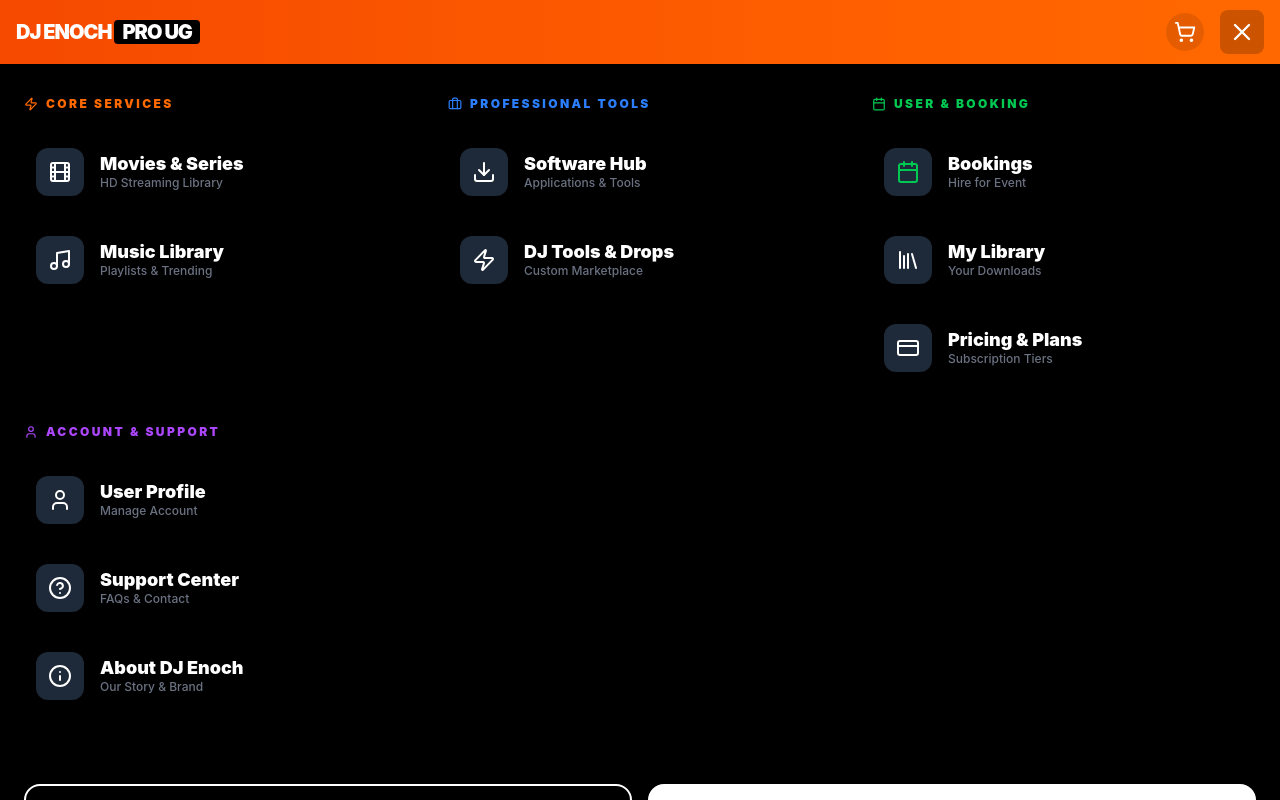
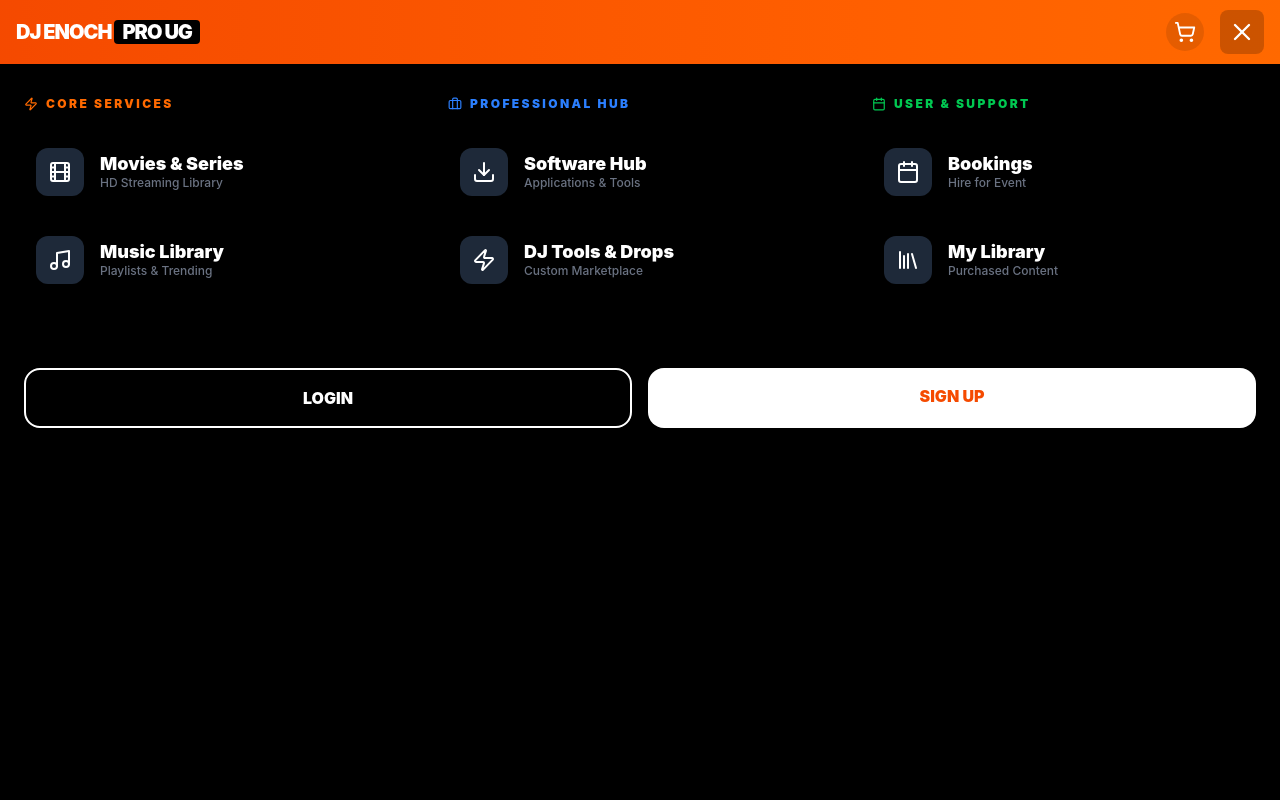
Before and after one commit to primerceug256/Businesswebsitefordjenoch, a React (Vite) app: page / in a window 1280 px wide. Both pictures are taken after a click on the button 1242 px from the left and 32 px from the top of the page. Shown: the top 800 px of the page. Built offline with nearby package versions, Linux system fonts and the light colour scheme.

Commit message:
Update Layout.tsx

```diff
--- a/src/app/components/Layout.tsx
+++ b/src/app/components/Layout.tsx
@@ -15,7 +15,7 @@ export default function Layout() {
   const [isMenuOpen, setIsMenuOpen] = useState(false);
 
   return (
-    <div className="min-h-screen bg-black text-white flex flex-col font-sans">
+    <div className="min-h-screen bg-black text-white flex flex-col">
       <header className="bg-gradient-to-r from-orange-600 to-orange-500 sticky top-0 z-50 shadow-xl">
         <div className="container mx-auto px-4 h-16 flex items-center justify-between">
           <Link to="/" className="text-xl font-black tracking-tighter">
@@ -23,6 +23,13 @@ export default function Layout() {
           </Link>
 
           <div className="flex items-center gap-4">
+            {/* ADMIN FAST ACCESS TAB (ONLY FOR YOU) */}
+            {isAdmin && (
+              <Link to="/admin" className="hidden md:flex items-center gap-1 bg-black text-white px-3 py-1 rounded-full text-[10px] font-black uppercase tracking-widest animate-pulse">
+                <ShieldCheck size={12} /> Admin Mode
+              </Link>
+            )}
+
             <Link to="/cart" className="relative p-2 bg-black/10 rounded-full">
               <ShoppingCart size={22} />
               {items.length > 0 && <span className="absolute -top-1 -right-1 bg-white text-orange-600 text-[10px] font-bold rounded-full w-4 h-4 flex items-center justify-center">{items.length}</span>}
@@ -33,75 +40,46 @@ export default function Layout() {
           </div>
         </div>
 
-        {/* FULL SCREEN STRUCTURED MENU */}
+        {/* FULL SCREEN MENU */}
         {isMenuOpen && (
           <div className="fixed inset-0 top-16 bg-black z-50 overflow-y-auto pb-20 animate-in slide-in-from-right duration-300">
             <div className="container mx-auto px-6 py-8 grid grid-cols-1 md:grid-cols-2 lg:grid-cols-3 gap-10">
 
-              {/* SECTION 1: CORE SERVICES (Entertainment) */}
+              {/* CORE SERVICES */}
               <div>
-                <h3 className="text-orange-500 text-xs font-black uppercase tracking-[0.2em] mb-6 flex items-center gap-2">
-                  <Zap size={14} /> Core Services
-                </h3>
+                <h3 className="text-orange-500 text-xs font-black uppercase tracking-[0.2em] mb-6 flex items-center gap-2"><Zap size={14} /> Core Services</h3>
                 <nav className="flex flex-col gap-4">
                   <MenuLink onClick={() => setIsMenuOpen(false)} to="/movies" icon={<Film />} label="Movies & Series" sub="HD Streaming Library" />
                   <MenuLink onClick={() => setIsMenuOpen(false)} to="/music" icon={<Music />} label="Music Library" sub="Playlists & Trending" />
                 </nav>
               </div>
 
-              {/* SECTION 2: PROFESSIONAL TOOLS */}
+              {/* PROFESSINAL TOOLS */}
               <div>
-                <h3 className="text-blue-500 text-xs font-black uppercase tracking-[0.2em] mb-6 flex items-center gap-2">
-                  <Briefcase size={14} /> Professional Tools
-                </h3>
+                <h3 className="text-blue-500 text-xs font-black uppercase tracking-[0.2em] mb-6 flex items-center gap-2"><Briefcase size={14} /> Professional Hub</h3>
                 <nav className="flex flex-col gap-4">
                   <MenuLink onClick={() => setIsMenuOpen(false)} to="/software" icon={<Download />} label="Software Hub" sub="Applications & Tools" />
                   <MenuLink onClick={() => setIsMenuOpen(false)} to="/software" icon={<Zap />} label="DJ Tools & Drops" sub="Custom Marketplace" />
                 </nav>
               </div>
 
-              {/* SECTION 3: USER & BOOKINGS */}
+              {/* BOOKING & ADMIN */}
               <div>
-                <h3 className="text-green-500 text-xs font-black uppercase tracking-[0.2em] mb-6 flex items-center gap-2">
-                  <Calendar size={14} /> User & Booking
-                </h3>
+                <h3 className="text-green-500 text-xs font-black uppercase tracking-[0.2em] mb-6 flex items-center gap-2"><Calendar size={14} /> User & Support</h3>
                 <nav className="flex flex-col gap-4">
-                  <MenuLink onClick={() => setIsMenuOpen(false)} to="/contact" icon={<Calendar />} label="Bookings" iconColor="text-green-500" sub="Hire for Event" />
-                  <MenuLink onClick={() => setIsMenuOpen(false)} to="/my-library" icon={<Library />} label="My Library" sub="Your Downloads" />
-                  <MenuLink onClick={() => setIsMenuOpen(false)} to="/subscription" icon={<CreditCard />} label="Pricing & Plans" sub="Subscription Tiers" />
+                  {isAdmin && (
+                    <MenuLink onClick={() => setIsMenuOpen(false)} to="/admin" icon={<ShieldCheck />} label="Admin Dashboard" iconColor="text-yellow-400" sub="Manage Website" />
+                  )}
+                  <MenuLink onClick={() => setIsMenuOpen(false)} to="/contact" icon={<Calendar />} label="Bookings" sub="Hire for Event" />
+                  <MenuLink onClick={() => setIsMenuOpen(false)} to="/my-library" icon={<Library />} label="My Library" sub="Purchased Content" />
                 </nav>
               </div>
-
-              {/* SECTION 4: ACCOUNT & SUPPORT */}
-              <div className="md:border-t border-gray-800 pt-8 lg:pt-0 lg:border-t-0">
-                <h3 className="text-purple-500 text-xs font-black uppercase tracking-[0.2em] mb-6 flex items-center gap-2">
-                  <User size={14} /> Account & Support
-                </h3>
-                <nav className="flex flex-col gap-4">
-                  <MenuLink onClick={() => setIsMenuOpen(false)} to="/profile" icon={<User />} label="User Profile" sub="Manage Account" />
-                  <MenuLink onClick={() => setIsMenuOpen(false)} to="/contact" icon={<HelpCircle />} label="Support Center" sub="FAQs & Contact" />
-                  <MenuLink onClick={() => setIsMenuOpen(false)} to="/learn-more" icon={<Info />} label="About DJ Enoch" sub="Our Story & Brand" />
-                </nav>
-              </div>
-
-              {/* ADMIN SECTION */}
-              {isAdmin && (
-                <div className="bg-yellow-400/10 p-6 rounded-3xl border border-yellow-400/20">
-                  <h3 className="text-yellow-400 text-xs font-black uppercase tracking-[0.2em] mb-4 flex items-center gap-2">
-                    <ShieldCheck size={14} /> Admin Only
-                  </h3>
-                  <Link onClick={() => setIsMenuOpen(false)} to="/admin" className="flex items-center gap-3 bg-yellow-400 text-black p-3 rounded-xl font-black text-center justify-center">
-                    ADMIN DASHBOARD
-                  </Link>
-                </div>
-              )}
             </div>
 
-            {/* BOTTOM LOGOUT */}
             <div className="container mx-auto px-6 mt-10">
               {user ? (
                 <button onClick={() => { logout(); setIsMenuOpen(false); navigate('/'); }} className="w-full flex items-center justify-center gap-3 py-4 bg-red-600/10 text-red-500 rounded-2xl font-black border border-red-600/20">
-                  <LogOut /> LOGOUT ACCOUNT
+                  <LogOut /> LOGOUT ({user.email})
                 </button>
               ) : (
                 <div className="grid grid-cols-2 gap-4">
@@ -118,13 +96,10 @@ export default function Layout() {
   );
 }
 
-// Helper Component for Menu Links
 function MenuLink({ to, icon, label, sub, onClick, iconColor = "text-white" }: any) {
   return (
     <Link to={to} onClick={onClick} className="flex items-center gap-4 p-3 rounded-2xl hover:bg-gray-900 transition-all group">
-      <div className={`p-3 bg-gray-800 rounded-xl group-hover:bg-orange-600 group-hover:text-white transition-all ${iconColor}`}>
-        {icon}
-      </div>
+      <div className={`p-3 bg-gray-800 rounded-xl group-hover:bg-orange-600 group-hover:text-white transition-all ${iconColor}`}>{icon}</div>
       <div>
         <p className="font-black text-lg leading-tight">{label}</p>
         <p className="text-gray-500 text-xs font-medium">{sub}</p>
```
